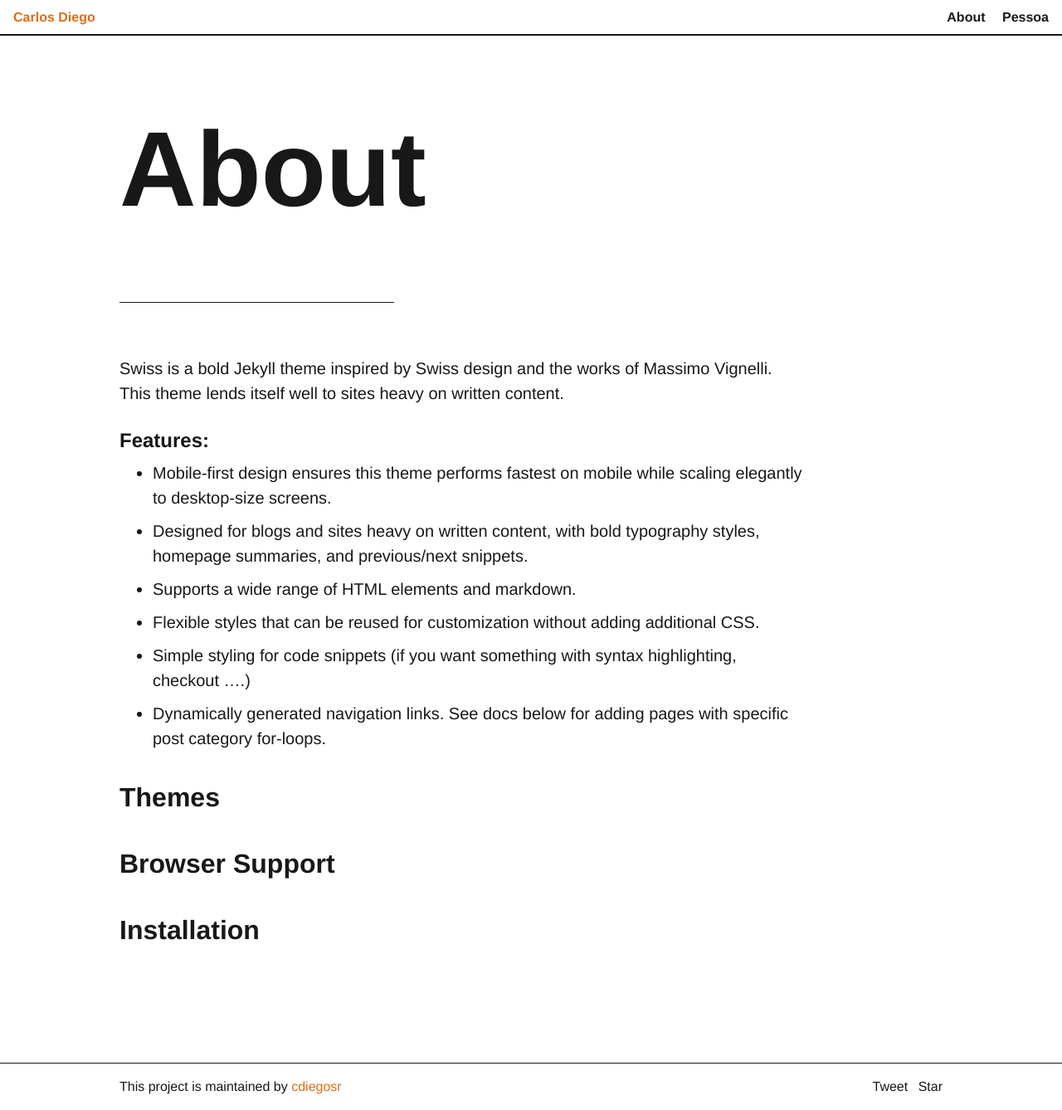
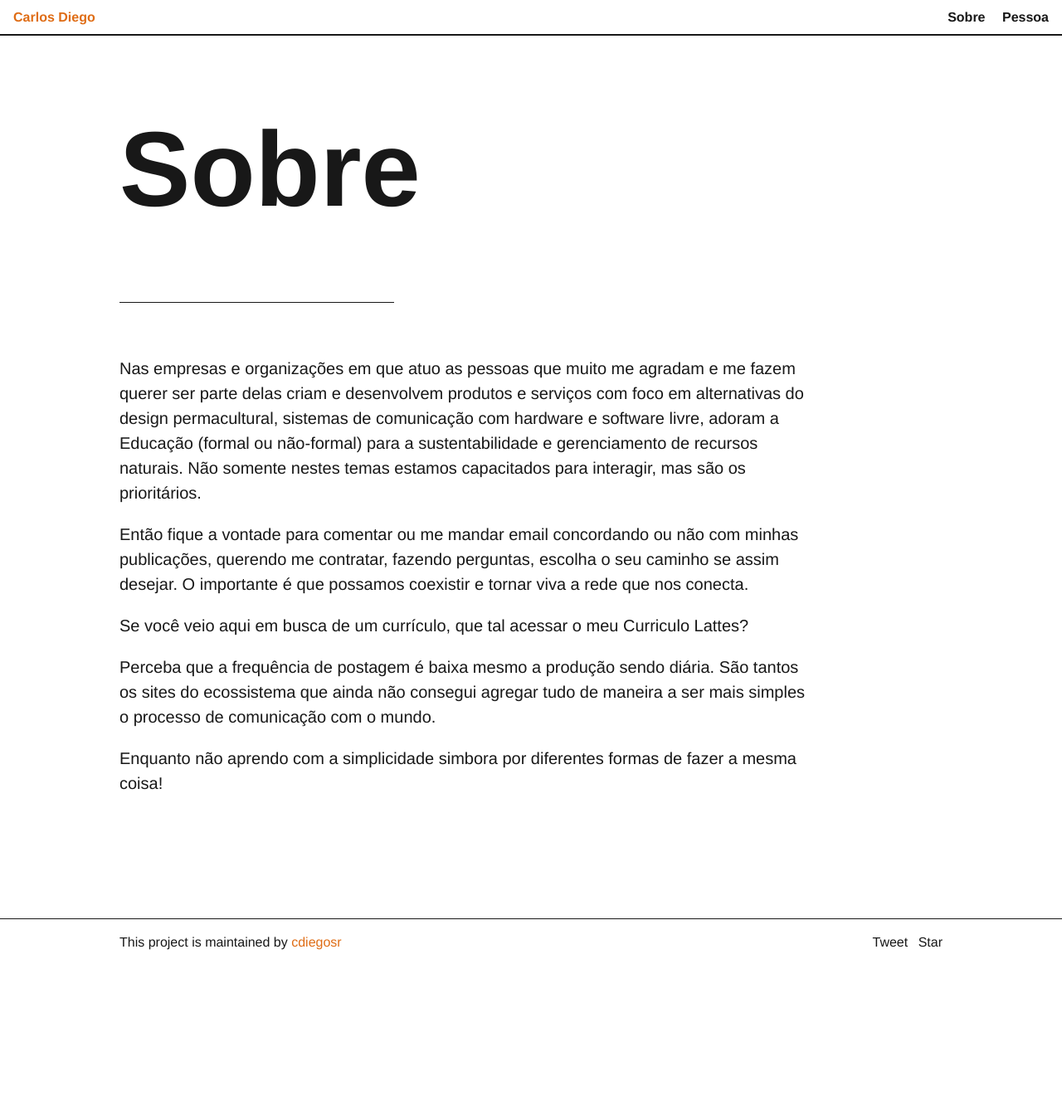
Before and after one commit to cdiegosr/cdiegosr.github.io, a Jekyll site: the page built from about.md, in a window 1280 px wide. Shown: the whole page at 83% size. Built offline with Jekyll 4.4.1, drawn with Linux system fonts in a browser that asks for light colours; comment, search, counter and statistics services are not loaded; after the commit the page ends 1164 px from its top, so only the background shows below that.

Commit message:
novo texto

```diff
--- a/about.md
+++ b/about.md
@@ -1,21 +1,18 @@
 ---
 layout: page
-title: About
-permalink: /about/
+title: Sobre
+permalink: /eu-mesmo/
 ---
 
-Swiss is a bold Jekyll theme inspired by Swiss design and the works of Massimo Vignelli. This theme lends itself well to sites heavy on written content.
+Nas empresas e organizações em que atuo as pessoas que muito me agradam e me fazem querer ser parte delas criam e desenvolvem produtos e serviços com foco em alternativas do design permacultural, sistemas de comunicação com hardware e software livre, adoram a Educação (formal ou não-formal) para a sustentabilidade e gerenciamento de recursos naturais. Não somente nestes temas estamos capacitados para interagir, mas são os prioritários.
 
-### Features:
-* Mobile-first design ensures this theme performs fastest on mobile while scaling elegantly to desktop-size screens.
-* Designed for blogs and sites heavy on written content, with bold typography styles, homepage summaries, and previous/next snippets.
-* Supports a wide range of HTML elements and markdown.
-* Flexible styles that can be reused for customization without adding additional CSS.
-* Simple styling for code snippets (if you want something with syntax highlighting, checkout ....)
-* Dynamically generated navigation links. See docs below for adding pages with specific post category for-loops.
+Então fique a vontade para comentar ou me mandar email concordando ou não com minhas publicações, querendo me contratar, fazendo perguntas, escolha o seu caminho se assim desejar. O importante é que possamos coexistir e tornar viva a rede que nos conecta.
 
-## Themes
+Se você veio aqui em busca de um currículo, que tal acessar o meu [Curriculo Lattes]?
 
-## Browser Support
+Perceba que a frequência de postagem é baixa mesmo a produção sendo diária. São tantos os sites do ecossistema que ainda não consegui agregar tudo de maneira a ser mais simples o processo de comunicação com o mundo.
 
-## Installation
+Enquanto não aprendo com a simplicidade simbora por diferentes formas de fazer a mesma coisa!
+
+
+[Curriculo Lattes]: http://lattes.cnpq.br/8821541530718764
```
